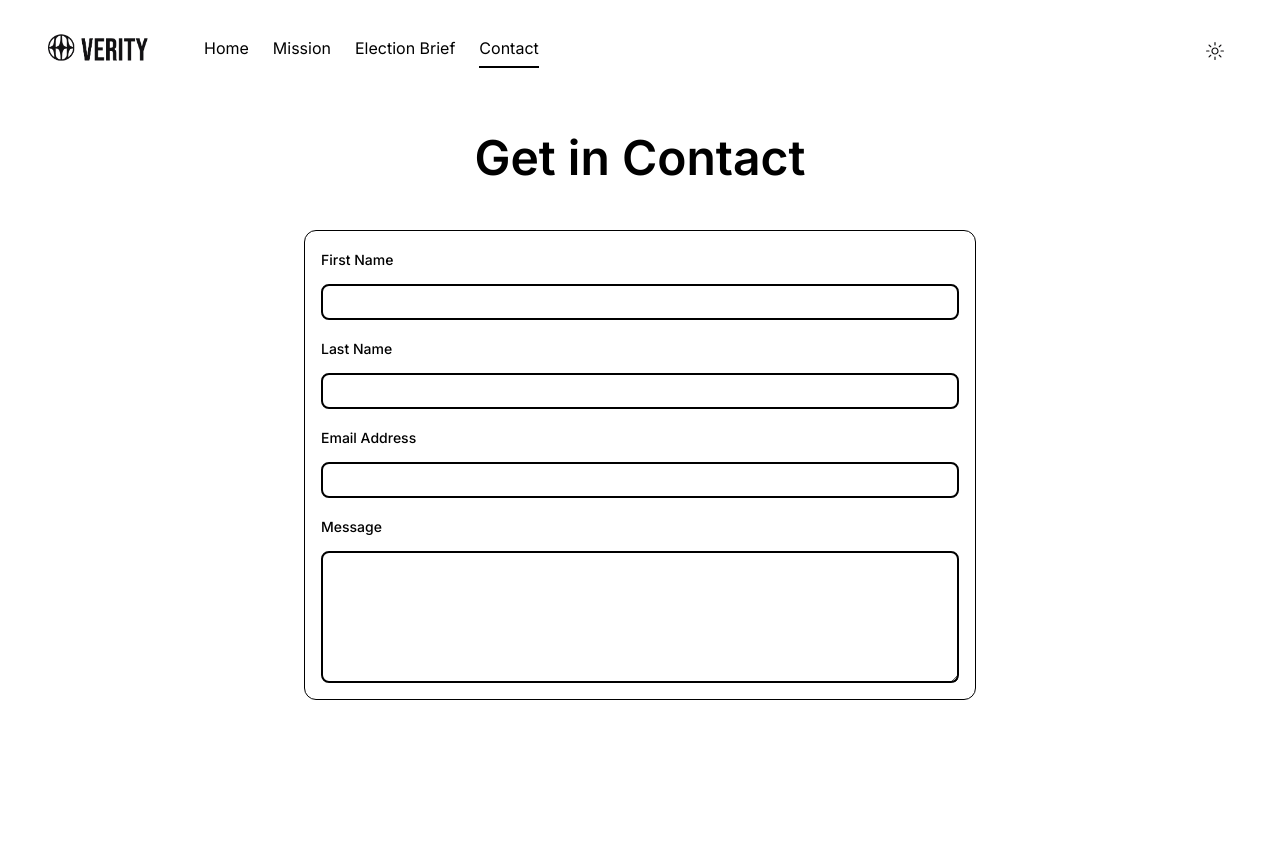
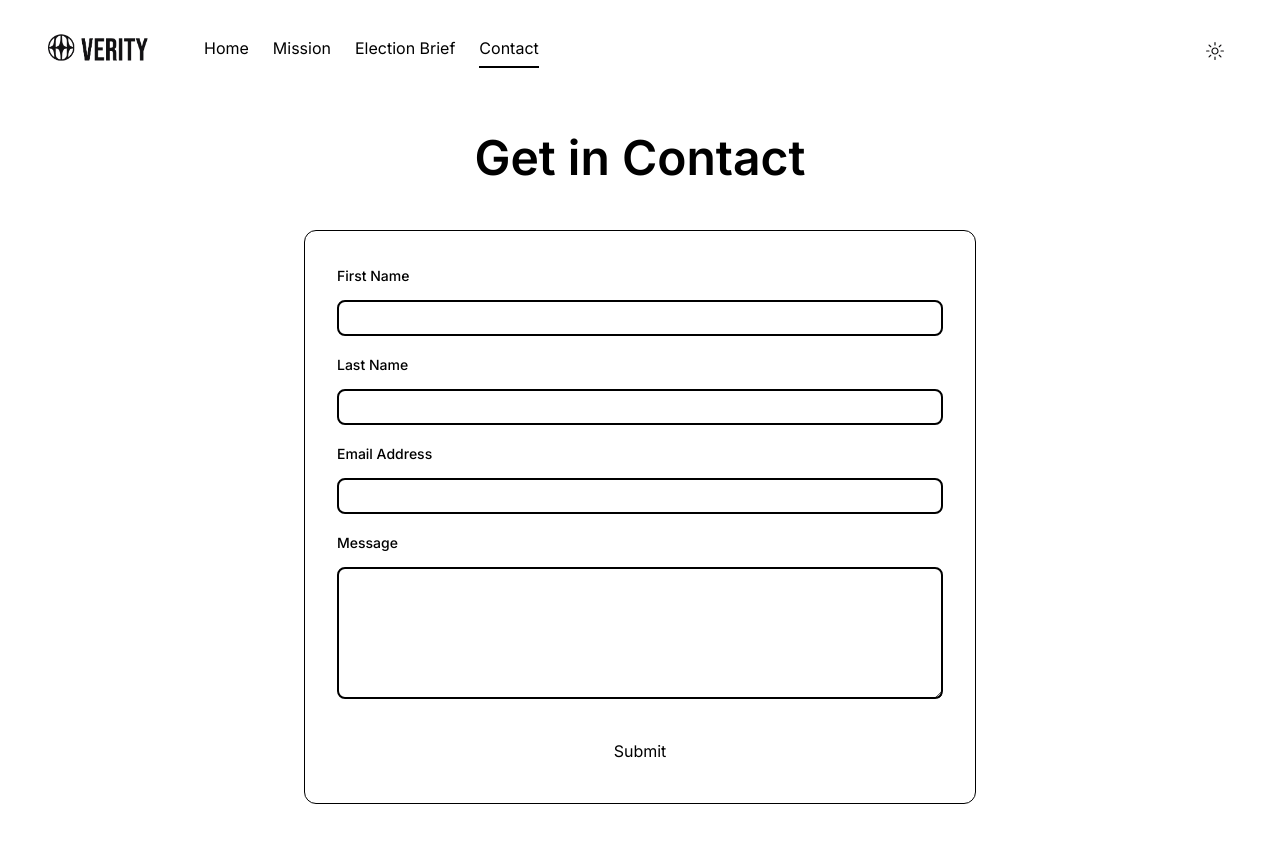
Before and after one commit to shlema-dev/verity-frontend, a Next.js app: page /contact in a window 1280 px wide. Shown: the top 842 px of the page. Before the commit the page ends 800 px from the top, so only its background shows below. Built offline with nearby package versions, Linux system fonts and the light colour scheme.

Commit message:
Add form button

```diff
--- a/components/contact/ContactForm.tsx
+++ b/components/contact/ContactForm.tsx
@@ -1,10 +1,10 @@
 "use client";
 
-import { Field, Input, Label, Textarea } from "@headlessui/react";
+import { Button, Field, Input, Label, Textarea } from "@headlessui/react";
 
 const ContactForm: React.FC = () => {
   return (
-    <form className="w-full max-w-2xl mt-12 p-4 flex flex-col gap-4 border border-primary-8 rounded-xl self-center">
+    <form className="w-full max-w-2xl mt-12 p-4 lg:p-8 flex flex-col gap-4 border border-primary-8 rounded-xl self-center">
       <Field>
         <Label className="text-sm/6 font-medium text-primary-12">
           First Name
@@ -50,6 +50,11 @@ const ContactForm: React.FC = () => {
             focus:outline-none data-[focus]:outline-2 data-[focus]:-outline-offset-2 data-[focus]:outline-primary-8`}
         />
       </Field>
+      <Button
+        className={`rounded-lg bg-primary-10 mt-4 py-2 px-4 text-primary-1 dark:text-primary-12 data-[hover]:bg-primary-9 `}
+      >
+        Submit
+      </Button>
     </form>
   );
 };
```
